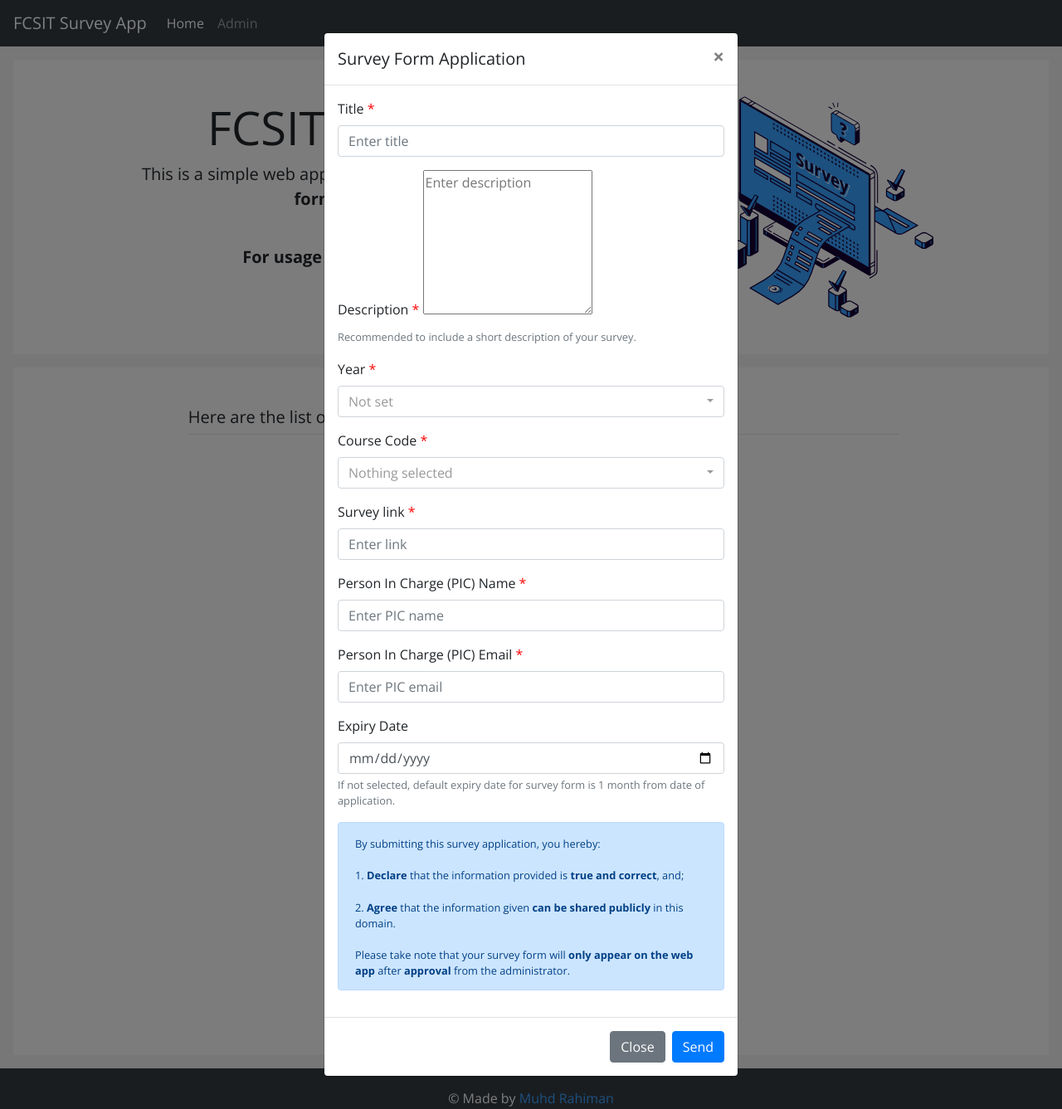
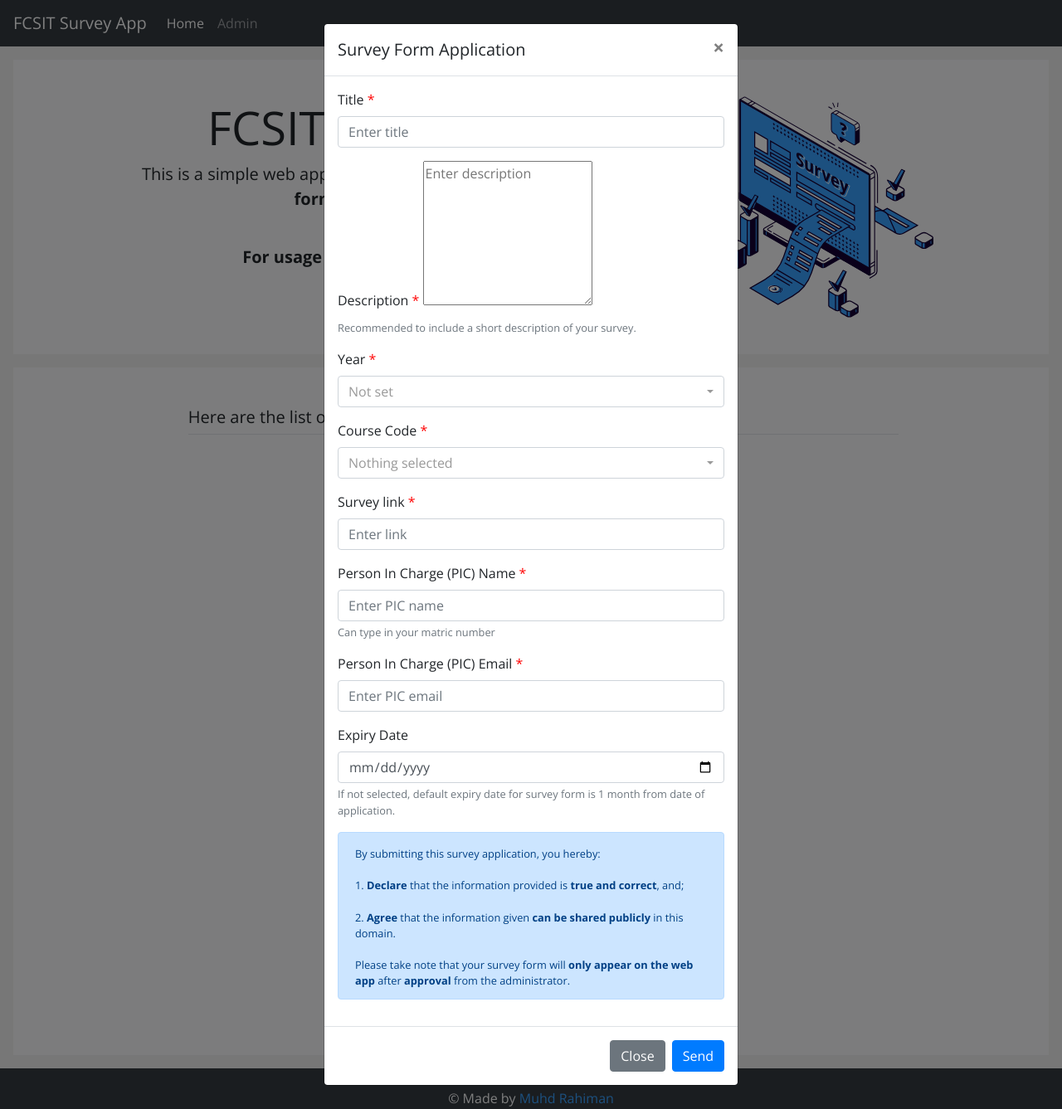
Before and after one commit to mdrhmn/fcsit-survey-app, a Django app: page / in a window 1280 px wide, after a click on "Add My Survey". Shown: the whole page at 83% size. Run offline with Django 3.2, Linux system fonts and the light colour scheme; data that the repository does not hold is empty; some libraries are stand-ins or nearby versions.

Commit message:
Updated README.md and added matric number small text for PIC Name modal form input field

```diff
--- a/main/templates/home.html
+++ b/main/templates/home.html
@@ -966,7 +966,7 @@
                         <label>Person In Charge (PIC) Name<span style="color: red">&nbsp;*</span></label>
                         <input name="PIC_name" type="text" class="form-control" placeholder="Enter PIC name"
                             required="required">
-                        <!-- <small class="form-text text-muted">We'll never share your email with anyone else.</small> -->
+                        <small class="form-text text-muted">Can type in your matric number</small>
                         <div class="invalid-feedback">Please enter the survey PIC/representative's name.</div>
 
                     </div>
```
Also changed, not shown: README.md.
